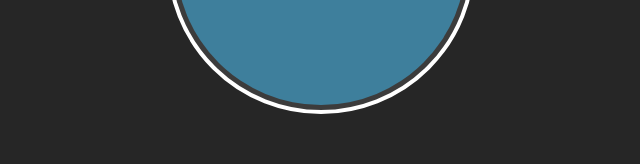
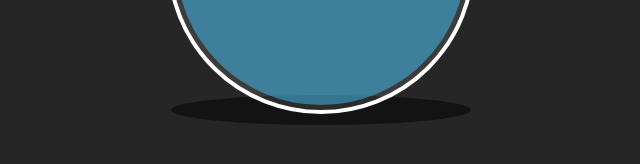
Before and after one commit to satyasaadhika/fish-bowl, a plain HTML site: page index.html in a window 1280 px wide. Shown: the part 440-604 px from the top of the page, without its empty margins (319-959 px from the left). Drawn offline with Linux system fonts and the light colour scheme.

Commit message:
added style to shadow class

```diff
--- a/style.css
+++ b/style.css
@@ -61,3 +61,14 @@ body{
     border-radius: 50%;
     background: #1fa4e0;
 }
+.shadow{
+    position: absolute;
+    top: calc(50% + 150px);
+    left: 50%;
+    transform: translate(-50%,-50%);
+    width: 300px;
+    height: 30px;
+    background: rgba(0, 0, 0, 0.5);
+    z-index: -1;
+    border-radius: 50%;
+}
```
